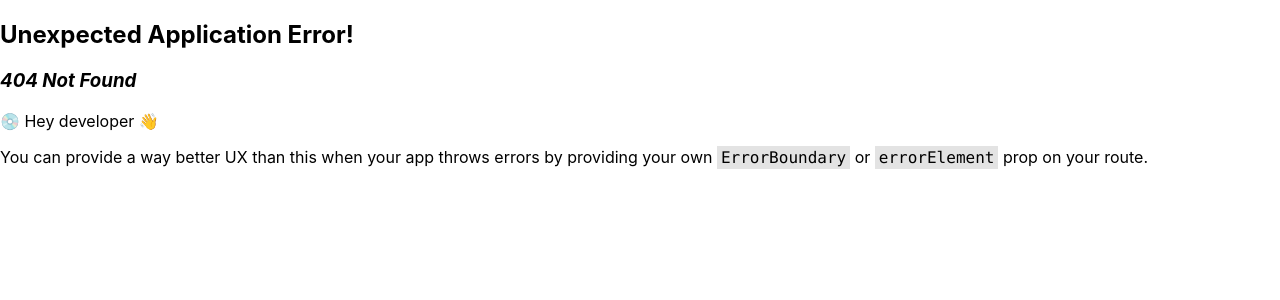
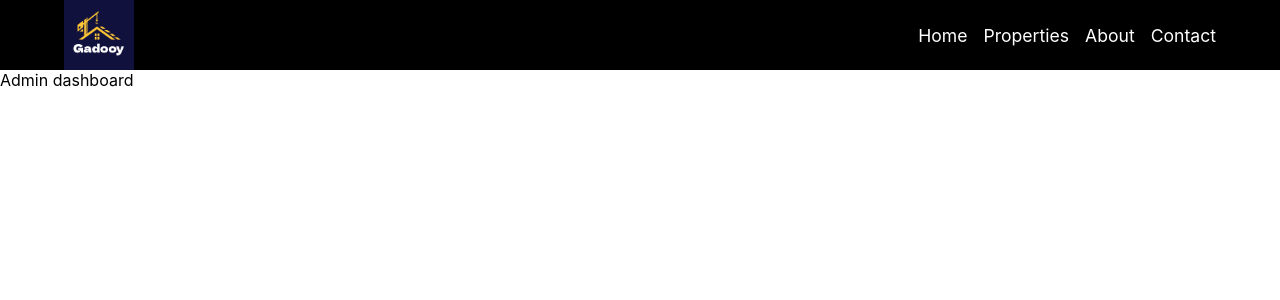
Before and after one commit to gelehasan/Real-Estate, a React (Create React App) app: page /admin-dashboard in a window 1280 px wide. Before the commit this address had no page. Shown: the top 300 px of the page. Built offline with nearby package versions, Linux system fonts and the light colour scheme; no server answers.

Commit message:
finlized admin sign in and intialised admin dashboard

```diff
--- a/src/App.jsx
+++ b/src/App.jsx
@@ -10,12 +10,12 @@ function App() {
   useEffect( () => {
     const unsubscribe = onAuthStateChangedListener( async (user)=> {
       let userInfo;
-      if (user) {
-         userInfo=  await getUserInformation (user.uid);
-         console.log(user)
-      }
+   console.log(user.uid)
+   if (user) {
+    userInfo=  await getUserInformation (user.uid);
+    dispatch(setCurrentUser(userInfo))
+ }
 
-      dispatch(setCurrentUser(userInfo))
 
     });
     return unsubscribe;
--- /dev/null
+++ b/src/Routers/AdminDashboard/AdminDashboard.jsx
@@ -0,0 +1,13 @@
+
+
+const AdminDashboard = ()=>{
+
+    return(
+        <div>
+            Admin dashboard
+        </div>
+    )
+}
+
+
+export default AdminDashboard;
--- a/src/Routers/NavBar/Navbar.jsx
+++ b/src/Routers/NavBar/Navbar.jsx
@@ -4,10 +4,13 @@ import menu from "../../Assets/menu.svg";
 import CloseMenu from "../../Assets/x.svg";
 import logo from "../../Assets/logo.png"
 import { useLocation } from 'react-router-dom';
+import { useSelector } from "react-redux";
 const Navbar = () => {
     const [isOpen, setIsOpen] = useState(false);
     const location=useLocation();
+    const currentUser = useSelector((state)=>state.user.currentUser);
     const homePage = location.pathname === "/";
+
 
     const handleToggle = () => {
       setIsOpen(!isOpen);
@@ -29,7 +32,8 @@ const Navbar = () => {
                 <div className={`nav-items ${isOpen ? 'open' : ''}`}>
                     <a href="/">Home</a>
                     <a href="/properties">Properties</a>
-                    <a href="/service">Service</a>
+                    {currentUser && <a href="/admin-dashboard"> Admin</a> }
+
                     <a href="/listed">About</a>
                     <a href="/contact">Contact</a>
                 </div>
--- a/src/Routers/Routes/routes.js
+++ b/src/Routers/Routes/routes.js
@@ -4,6 +4,7 @@ import Properties from "../Properties/Properties";
 import Homepage from "../HomePage/HomePage";
 import SingleProperty from "../../Components/SingleProperty/SingleProperty";
 import AdminSignIn from "../AdminRoute/admin";
+import AdminDashboard from "../AdminDashboard/AdminDashboard";
 const routes= [
     {
         path:"/",
@@ -24,6 +25,10 @@ const routes= [
             {
                 path:"/admin",
                 element:<AdminSignIn />
+            },
+            {
+                path:"/admin-dashboard",
+                element: <AdminDashboard />
             }
         ]
     }
```
